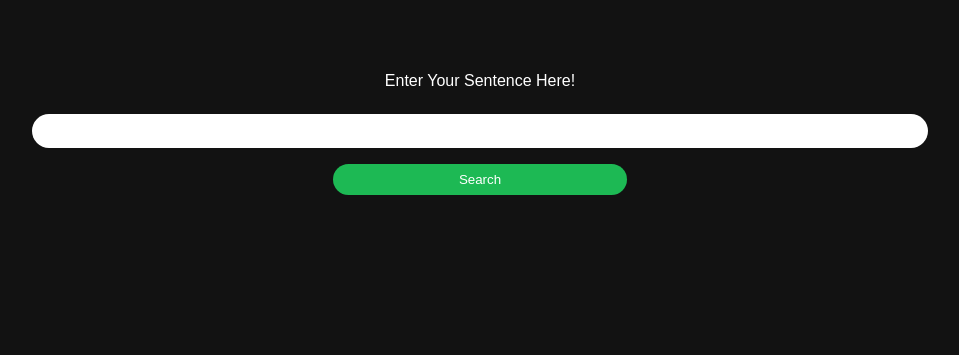
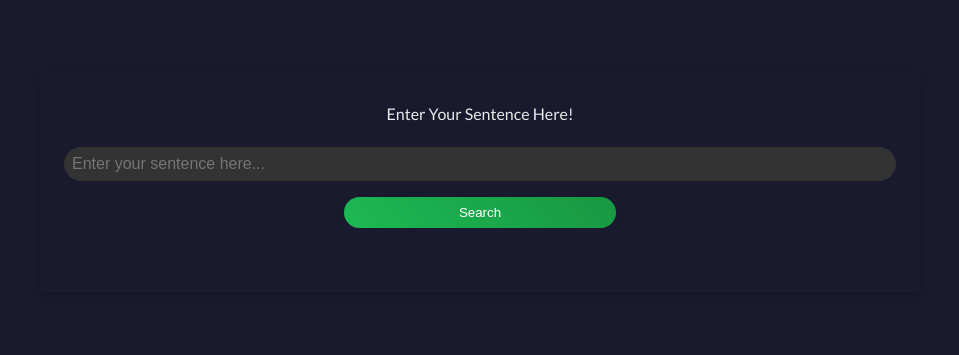
Before and after one commit to aidangollan/WeirdSpotify, a Flask app: page / in a window 1280 px wide. Shown: the top 355 px of the page, without its empty margins (160-1119 px from the left). Run offline with Flask 3, Linux system fonts and the light colour scheme.

Commit message:
new styling

```diff
--- a/static/styles.css
+++ b/static/styles.css
@@ -1,9 +1,15 @@
 /* General Styles */
 body {
-    font-family: 'Arial', sans-serif;
-    background-color: #121212;
-    color: white;
+    font-family: 'Lato', sans-serif;
+    background-color: #1A1A2E;
+    color: #EAEAEA;
     padding: 5% 15%;
+}
+
+.container {
+    box-shadow: 0 4px 8px 0 rgba(0, 0, 0, 0.2);
+    padding: 2rem;
+    border-radius: 5px;
 }
 
 /* Form Styles */
@@ -27,21 +33,25 @@ input[type="text"] {
     outline: none;
     font-size: 1rem;
     width: 100%;
+    background-color: #333;
+    color: #EAEAEA;
 }
 
 input[type="submit"] {
     padding: 0.5rem 1rem;
-    background-color: #1DB954;
+    background: linear-gradient(45deg, #1DB954, #189742);
     color: white;
     border: none;
     border-radius: 25px;
     cursor: pointer;
-    transition: background-color 0.3s ease;
-    width: 33.33%; /* 1/3 of the width */
+    transition: all 0.3s ease;
+    box-shadow: 0 4px 6px rgba(50, 50, 93, 0.11), 0 1px 3px rgba(0, 0, 0, 0.08);
+    width: 33.33%;
 }
 
 input[type="submit"]:hover {
-    background-color: #189742;
+    transform: translateY(-1px); /* subtle move up */
+    box-shadow: 0 7px 14px rgba(50, 50, 93, 0.1), 0 3px 6px rgba(0, 0, 0, 0.08); /* Enhanced shadow on hover */
 }
 
 /* Results List Styles */
@@ -58,15 +68,15 @@ li {
 /* Responsive Styles for Mobile */
 @media (max-width: 768px) {
     body {
-        padding: 10% 5%; /* Increased vertical padding to push the form to the center */
+        padding: 10% 5%;
     }
 
     form {
-        margin-top: 20vh; /* Push the form downwards to center it vertically */
+        margin-top: 20vh;
     }
 
     input[type="text"] {
-        font-size: 1.5rem; /* Increased font size */
+        font-size: 1.5rem;
         padding: 0.8rem;
     }
 }
--- a/templates/index.html
+++ b/templates/index.html
@@ -2,6 +2,7 @@
 <html>
 <head>
     <title>Search Names</title>
+    <link href="https://fonts.googleapis.com/css2?family=Lato:wght@400;700&display=swap" rel="stylesheet">
     <link rel="stylesheet" type="text/css" href="static/styles.css">
     <meta name="viewport" content="width=device-width, initial-scale=1.0">
 </head>
@@ -10,7 +11,7 @@
         <!-- Search Form -->
         <form action="/search" method="post">
             <label for="query">Enter Your Sentence Here!</label>
-            <input type="text" id="query" name="query" required>
+            <input type="text" id="query" name="query" placeholder="Enter your sentence here..." required>
             <input type="submit" value="Search">
         </form>
         <!-- Results List -->
```
